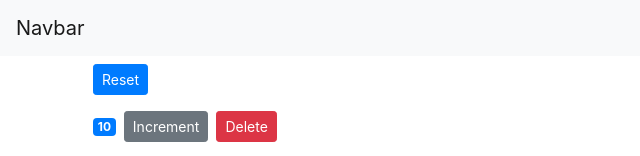
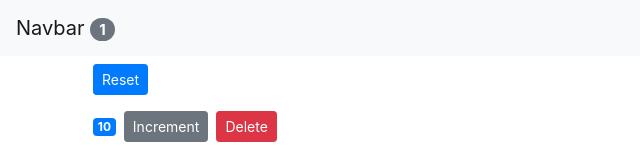
Before and after one commit to lopezg3000/Counter-App, a React (Create React App) app: page / in a window 1280 px wide. Shown: the top 156 px of the page, without its empty margins (0-640 px from the left). Built offline with nearby package versions, Linux system fonts and the light colour scheme.

Commit message:
displayTotalCounters

```diff
--- a/src/App.js
+++ b/src/App.js
@@ -40,7 +40,7 @@
   render() {
     return (
       <React.Fragment>
-        <NavBar />
+        <NavBar totalCounters={this.state.counters.filter(c => c.value > 0).length} />
         <main className="container">
           <Counters
             counters={this.state.counters}
--- a/src/components/navbar.jsx
+++ b/src/components/navbar.jsx
@@ -4,7 +4,9 @@
     render() {
         return (
             <nav className="navbar navbar-light bg-light">
-                <a className="navbar-brand" href="#">Navbar</a>
+                <a className="navbar-brand" href="#">
+                    Navbar <span className="badge badge-pill badge-secondary">{this.props.totalCounters}</span>
+                </a>
             </nav>
         );
     }
```
